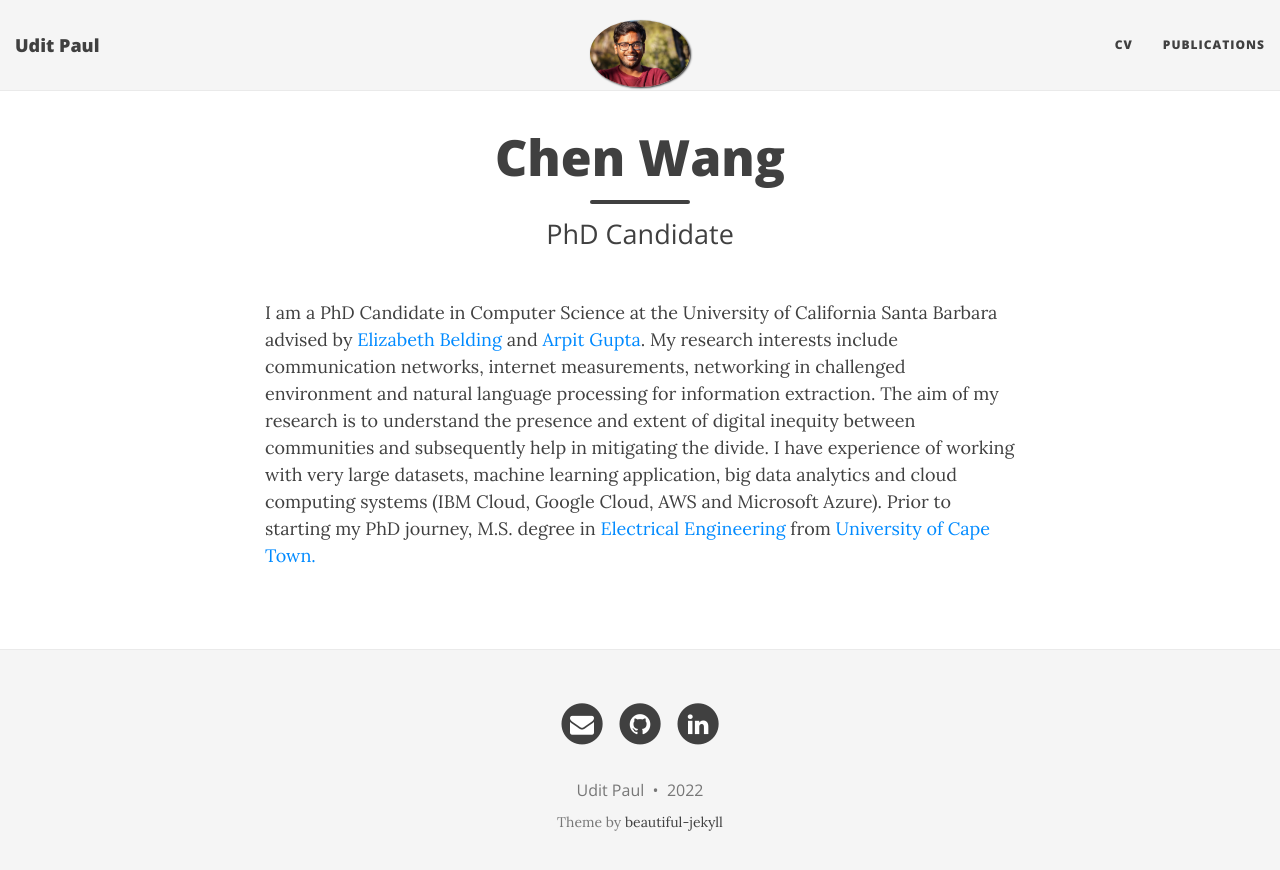
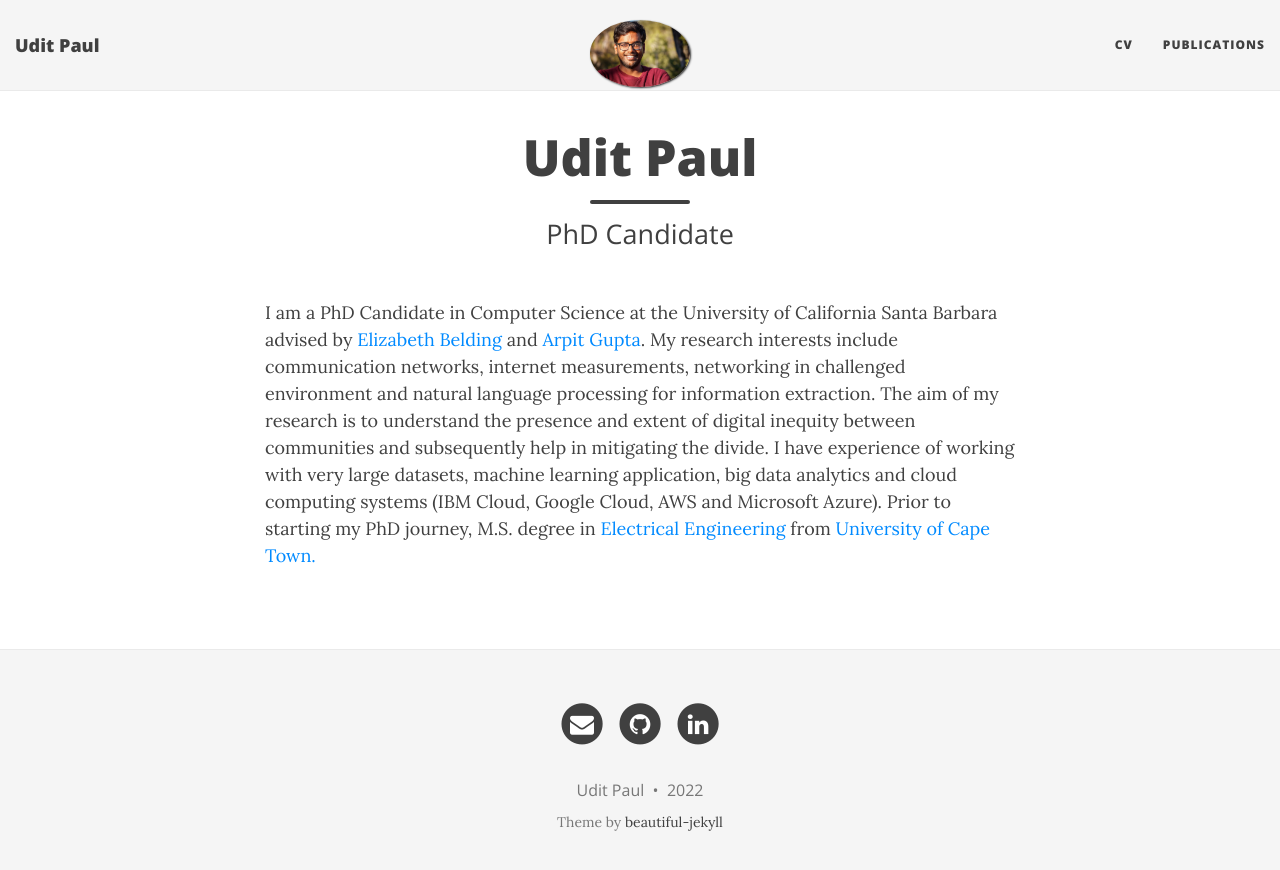
Before and after one commit to u-paul/u-paul.github.io, a Jekyll site: the page built from index.html, in a window 1280 px wide. Shown: the top 870 px of the page. Built offline with Jekyll 4.4.1, drawn with Linux system fonts in a browser that asks for light colours; nearby versions of some CDN libraries; the list of posts is cut into pages by our own code.

Commit message:
Update index.html

```diff
--- a/index.html
+++ b/index.html
@@ -1,6 +1,6 @@
 ---
 layout: page
-title: Chen Wang
+title: Udit Paul
 subtitle: PhD Candidate
 use-site-title: true
 ---
```
